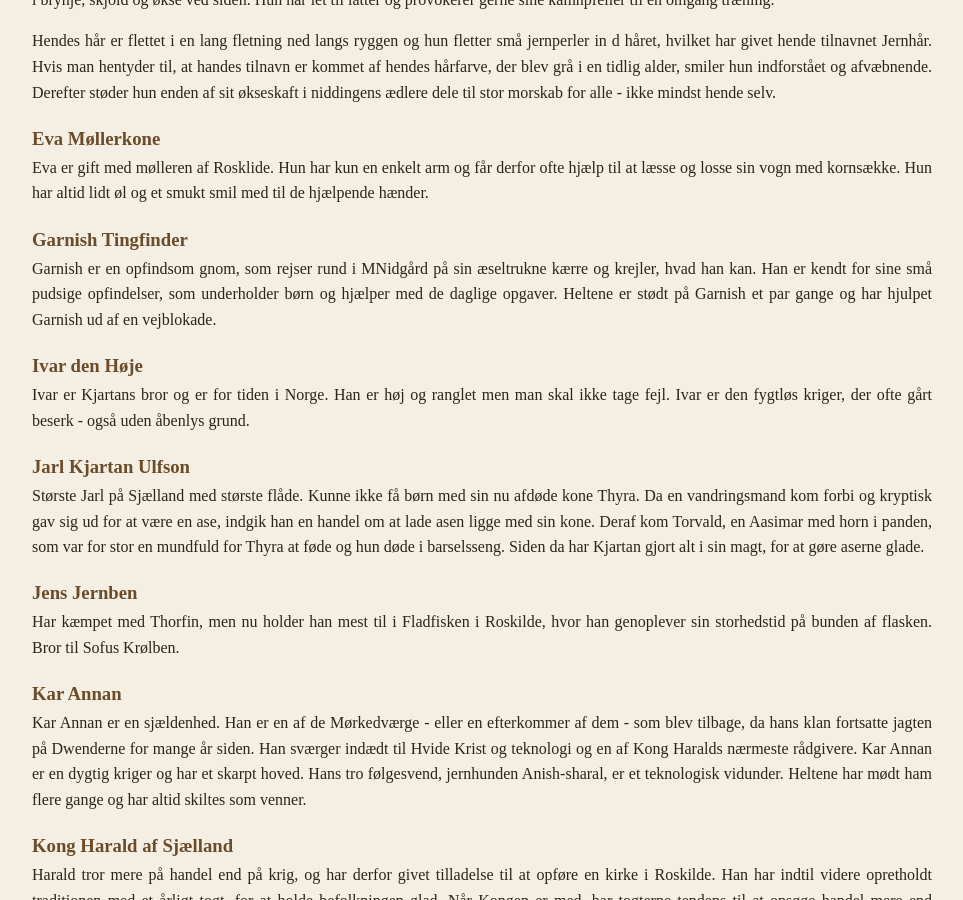
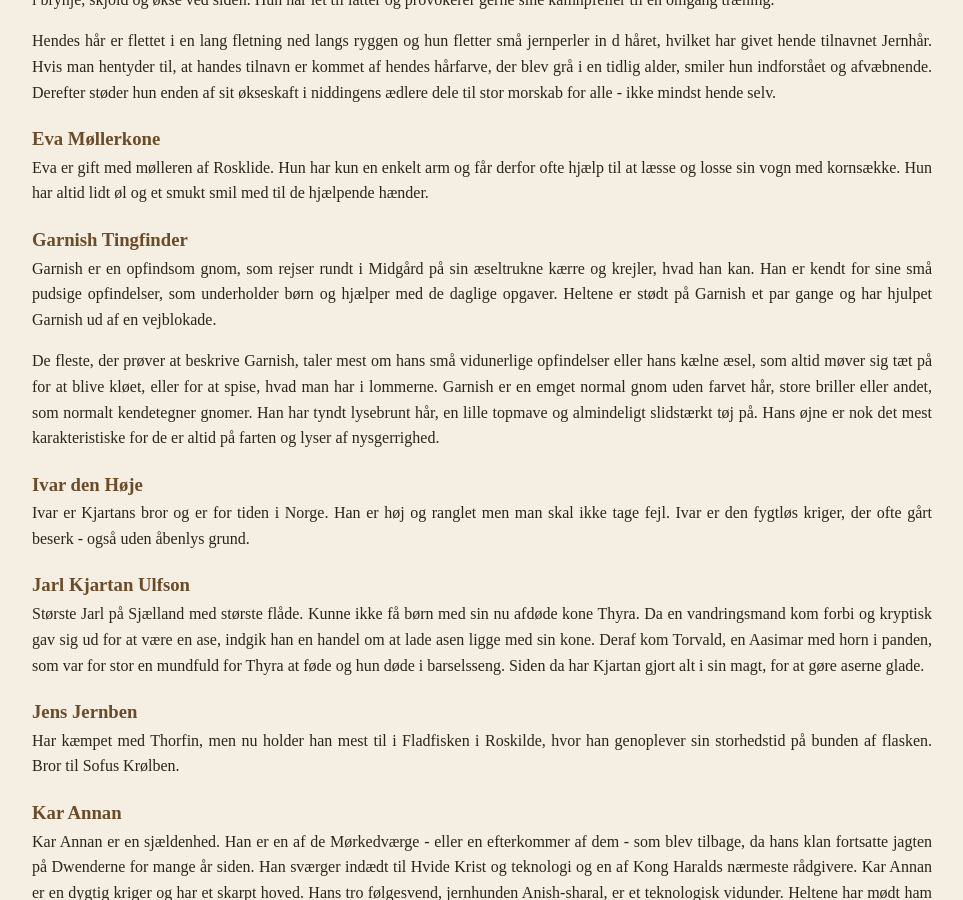
Before and after one commit to Stoffer75/den2side.dk, a Jekyll site: the page built from karakterer/npc.html, in a window 1280 px wide and 900 px high, scrolled down 779 px. Shown: the whole window, without its empty margins (158-1121 px from the left). Built offline with Jekyll 4.4.1, drawn with Linux system fonts in a browser that asks for light colours.

Commit message:
Update npc.html

```diff
--- a/karakterer/npc.html
+++ b/karakterer/npc.html
@@ -36,9 +36,14 @@ title: Danevang
     </p>
 
   <h3>Garnish Tingfinder</h3>
-    <p> Garnish er en opfindsom gnom, som rejser rund i MNidgård på sin æseltrukne kærre og krejler, hvad han kan.
+    <p> Garnish er en opfindsom gnom, som rejser rundt i Midgård på sin æseltrukne kærre og krejler, hvad han kan.
         Han er kendt for sine små pudsige opfindelser, som underholder børn og hjælper med de daglige opgaver.
         Heltene er stødt på Garnish et par gange og har hjulpet Garnish ud af en vejblokade.
+    </p>
+    <p> De fleste, der prøver at beskrive Garnish, taler mest om hans små vidunerlige opfindelser eller hans kælne æsel, som altid møver sig tæt på for at blive kløet, eller for at spise, hvad man har i lommerne.
+        Garnish er en emget normal gnom uden farvet hår, store briller eller andet, som normalt kendetegner gnomer.
+        Han har tyndt lysebrunt hår, en lille topmave og almindeligt slidstærkt tøj på.
+        Hans øjne er nok det mest karakteristiske for de er altid på farten og lyser af nysgerrighed.
     </p>
 
   <h3>Ivar den Høje</h3>
```
